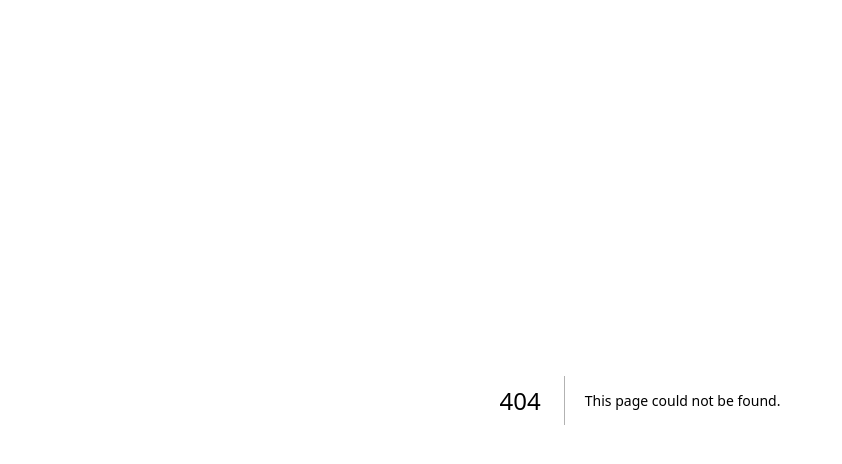
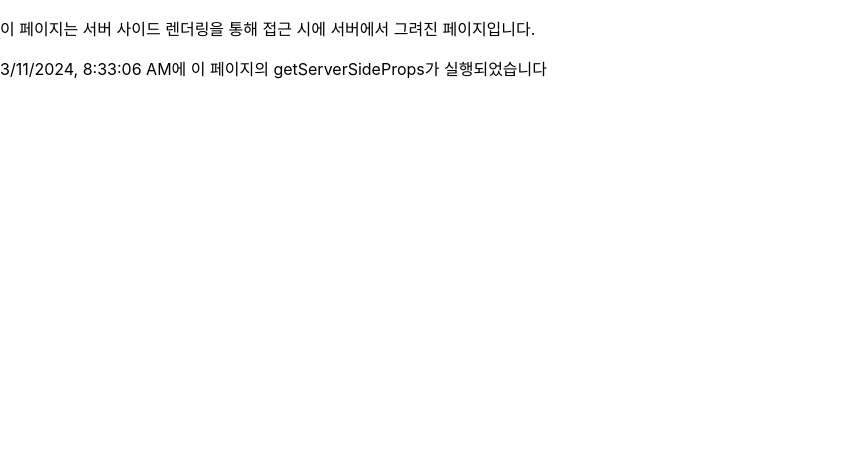
Before and after one commit to no-support/next-sample, a Next.js app: page /ssr in a window 1280 px wide. Before the commit this address had no page. Shown: the top 464 px of the page, without its empty margins (0-842 px from the left). Built offline with nearby package versions, Linux system fonts and the light colour scheme.

Commit message:
3.8.5 SSR을 통한 페이지 구현

```diff
--- /dev/null
+++ b/pages/ssr.tsx
@@ -0,0 +1,42 @@
+import { GetServerSideProps, NextPage } from 'next'
+import Head from 'next/head'
+
+type SSRProps = {
+  message: string
+}
+
+const SSR: NextPage<SSRProps> = (props) => {
+  const { message } = props
+
+  return (
+    <div>
+      <Head>
+        <title>Create Next App</title>
+        <link rel="icon" href="/favicon.ico" />
+      </Head>
+      <main>
+        <p>
+          이 페이지는 서버 사이드 렌더링을 통해 접근 시에 서버에서 그려진 페이지입니다.
+        </p>
+        <p>{message}</p>
+      </main>
+    </div>
+  )
+}
+
+// getServerSideProps는 페이지로의 요청이 있을 때마다 실행된다
+export const getServerSideProps: GetServerSideProps<SSRProps> = async (
+  context
+) => {
+  const timestamp = new Date().toLocaleString()
+  const message = `${timestamp}에 이 페이지의 getServerSideProps가 실행되었습니다`
+  console.log(message)
+
+  return {
+    props: {
+      message,
+    },
+  }
+}
+
+export default SSR
```
